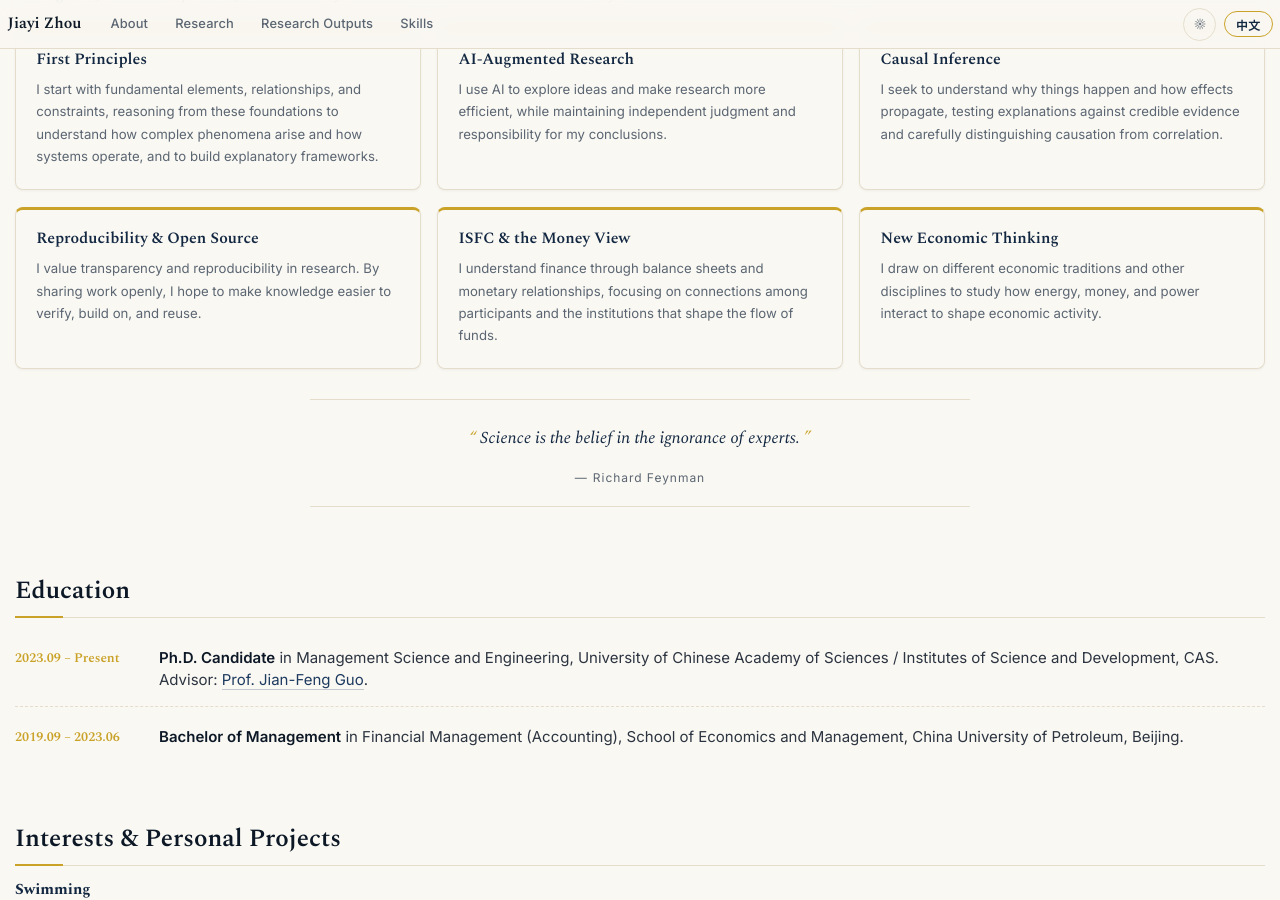
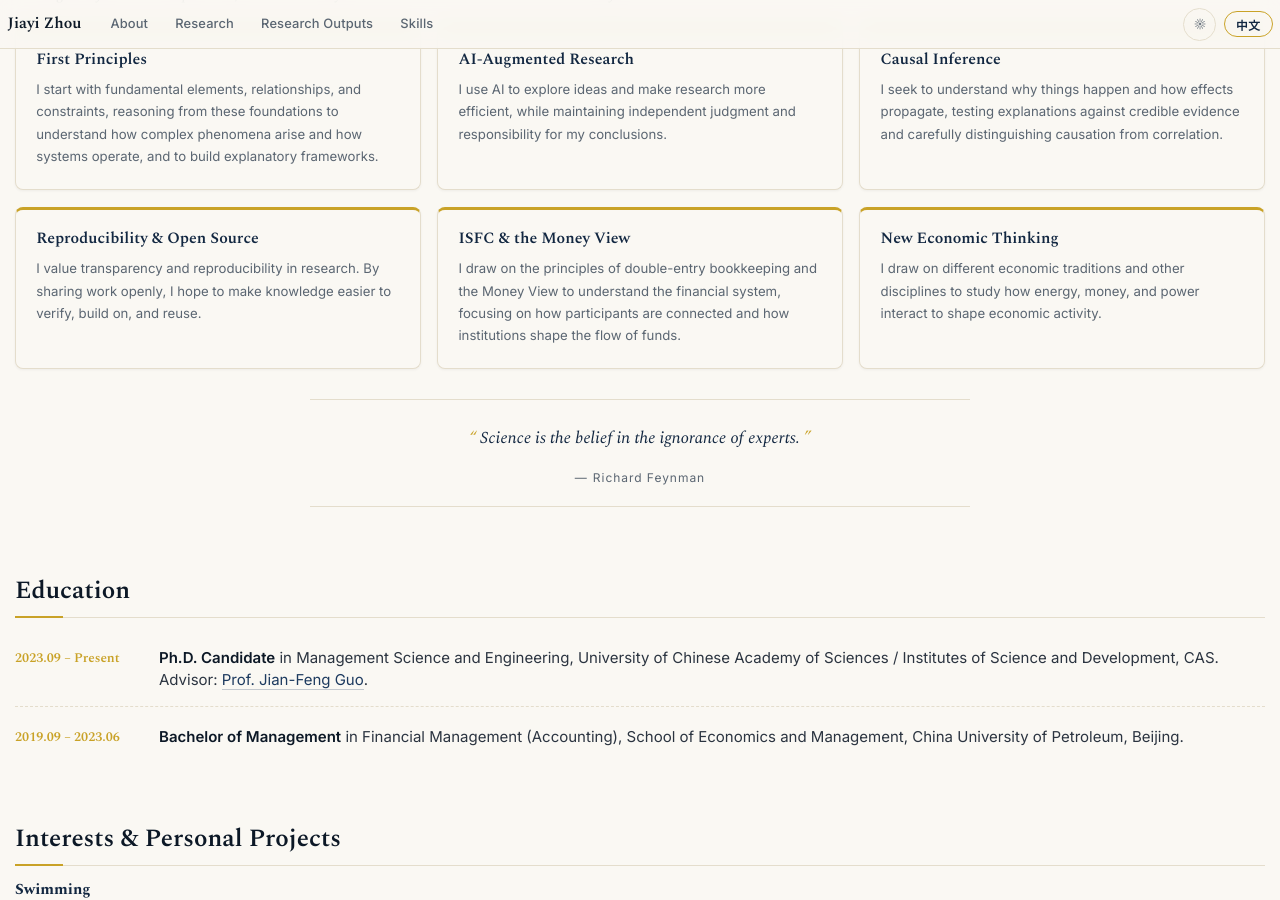
Before and after one commit to Jamie-Chow/jamie-chow.github.io, a Jekyll site: the page built from _pages/about.md, in a window 1280 px wide and 900 px high, scrolled down 1327 px. Built offline with Jekyll 4.4.1, drawn with Linux system fonts in a browser that asks for light colours; some web fonts are replaced.

Commit message:
Clarify the role of double-entry bookkeeping and the Money View

```diff
--- a/_data/about.yml
+++ b/_data/about.yml
@@ -87,11 +87,11 @@ philosophy:
     - title_en: "ISFC & the Money View"
       title_zh: "ISFC 与货币视角"
       en: >-
-        I understand finance through balance sheets and monetary relationships,
-        focusing on connections among participants and the institutions that
-        shape the flow of funds.
+        I draw on the principles of double-entry bookkeeping and the Money View
+        to understand the financial system, focusing on how participants are
+        connected and how institutions shape the flow of funds.
       zh: >-
-        我从资产负债表与货币关系理解金融体系，关注不同主体之间的联系，以及资金流动背后的制度逻辑。
+        我从复式记账原理与货币视角（Money View）理解金融体系，关注不同主体之间的联系，以及资金流动背后的制度逻辑。
 
     - title_en: "New Economic Thinking"
       title_zh: "新的经济学思想"
```
